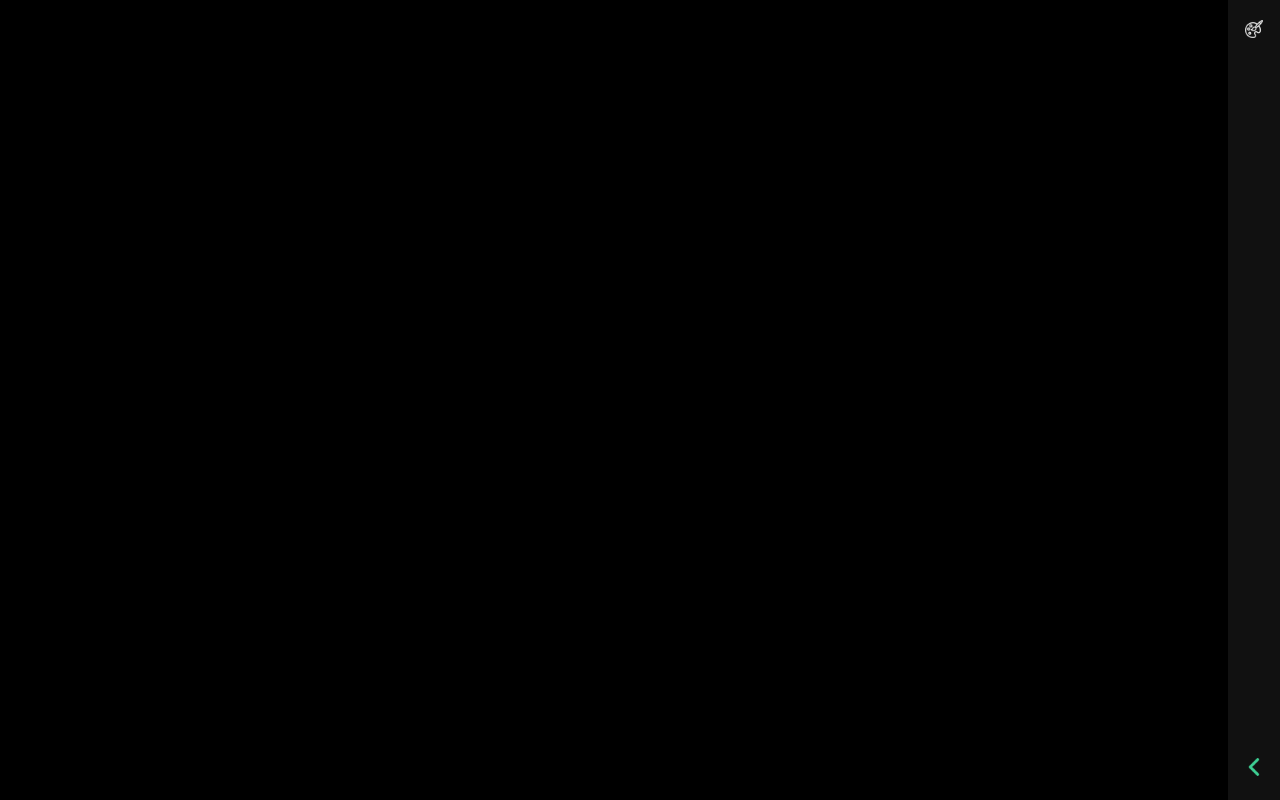
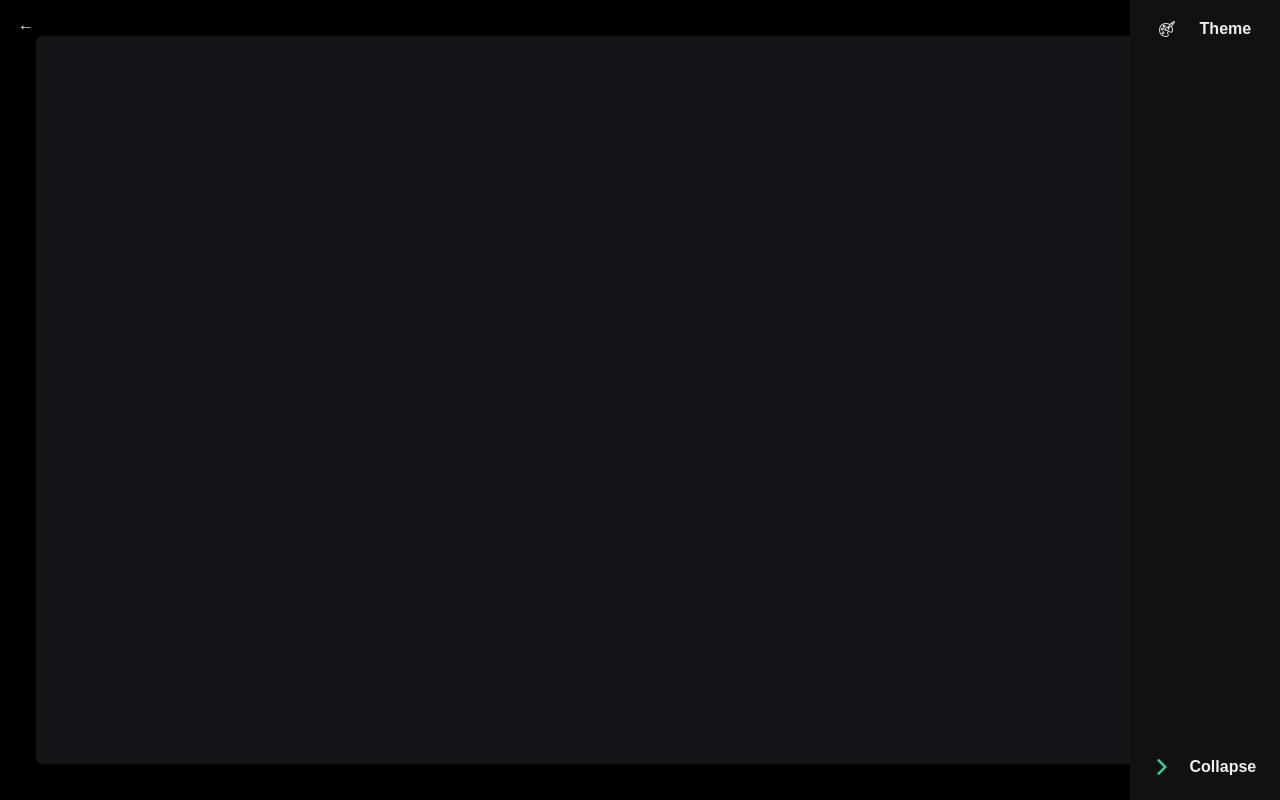
Before and after one commit to ninjaasmoke/autumn, a Next.js app: page /new in a window 1280 px wide. Built offline with nearby package versions, Linux system fonts and the light colour scheme.

Commit message:
added code mirror dev

```diff
--- a/components/Landing.tsx
+++ b/components/Landing.tsx
@@ -52,7 +52,7 @@ const Landing: React.FC = () => {
                 <motion.div
                     className={landingStyle.head}
                     variants={slideItem}>
-                    Beautify code,<br />
+                    Beautiful code,<br />
                     with <span>Autumn</span>
                 </motion.div>
                 <motion.div
--- a/package.json
+++ b/package.json
@@ -13,9 +13,11 @@
     "framer-motion": "^4.1.17",
     "next": "11.0.1",
     "react": "17.0.2",
+    "react-codemirror2": "^7.2.1",
     "react-dom": "17.0.2"
   },
   "devDependencies": {
+    "@types/codemirror": "^5.60.1",
     "@types/next": "^9.0.0",
     "@types/react": "^17.0.11",
     "eslint": "7.29.0",
--- a/pages/new.tsx
+++ b/pages/new.tsx
@@ -1,15 +1,27 @@
 import React, { useState } from 'react';
 import Head from 'next/head';
+import Image from 'next/image';
+import { useRouter } from 'next/router';
 import { motion } from 'framer-motion';
+
+import { Controlled as CodeMirror } from 'react-codemirror2'
+
 import newStyle from '../styles/New.module.css';
 
 const New: React.FC = () => {
-    const [openRightBar, setOpenRightBar] = useState<boolean>(false);
+    const router = useRouter();
+    const [openRightBar, setOpenRightBar] = useState<boolean>(true);
     return (
         <div className={newStyle.new}>
             <Head>
                 <title>autumn | new</title>
             </Head>
+
+            <div className={newStyle.back} onClick={() => router.back()}>
+                ←
+            </div>
+
+            <Editor />
 
             <motion.div
                 className={newStyle.rightBar}
@@ -29,6 +41,7 @@ const New: React.FC = () => {
                         src="/icons/collapse.png"
                         alt="Collapse"
                         animate={{ rotateZ: openRightBar ? 0 : 180 }}
+                        transition={{ duration: .3 }}
                     />
                     <motion.p
                         animate={{
@@ -51,9 +64,11 @@ interface RightElemProp {
 const RightElem: React.FC<RightElemProp> = ({ imgSrc, title, open }) => {
     return (
         <div className={newStyle.rEle}>
-            <img
+            <Image
                 src={imgSrc}
-                alt="Collapse"
+                alt={title}
+                width={16}
+                height={16}
             />
             <motion.p
                 animate={{
@@ -64,9 +79,27 @@ const RightElem: React.FC<RightElemProp> = ({ imgSrc, title, open }) => {
     )
 }
 
-const Editor: React.FC = () => (
-    <div></div>
-)
+interface EditorProp { }
+const Editor: React.FC<EditorProp> = () => {
+    const [code, setCode] = useState<string>('');
+    return (
+        <div id="editor" className={newStyle.editor}>
+            <CodeMirror
+                onBeforeChange={(editor, data, val) => {
+                    setCode(val);
+                }}
+                value={code}
+                onChange={(editor, data, val) => {
+                    setCode(val);
+                }}
+                options={{
+                    lineNumbers: true,
+                    mode: 'javascript'
+                }}
+            />
+        </div>
+    )
+}
 
 
 export default New;
--- a/styles/New.module.css
+++ b/styles/New.module.css
@@ -3,6 +3,19 @@
     width: 100%;
     position: relative;
     overflow: hidden;
+    padding: 36px;
+}
+
+.back {
+    position: absolute;
+    top: 16px;
+    left: 18px;
+    cursor: pointer;
+    transition-duration: 200ms;
+}
+
+.back:hover{
+    transform: scale(1.2);
 }
 
 .rightBar {
@@ -29,6 +42,7 @@
     width: 100%;
     display: flex;
     justify-content: space-evenly;
+    align-items: center;
     cursor: pointer;
     border-radius: 40px;
     transition-duration: 200ms;
@@ -41,11 +55,18 @@
 }
 
 .rEle img {
-    width: 18px;
-    height: 18px;
+    width: 16px;
+    height: 16px;
 }
 
 .rEle p {
     font-family: 'Product Sans', 'Raleway',sans-serif;
     font-weight: 900;
 }
+
+.editor {
+    width: 100%;
+    height: 100%;
+    background-color: #141418;
+    border-radius: 6px;
+}
```
Also changed, not shown: 1 other file (tests, documents, lock files or other folders).
